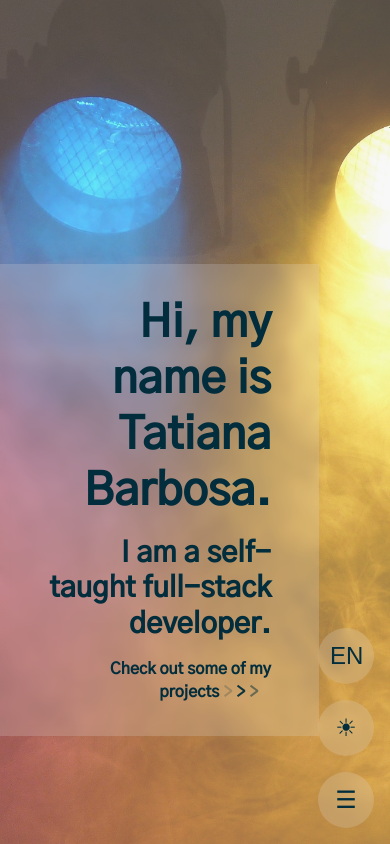
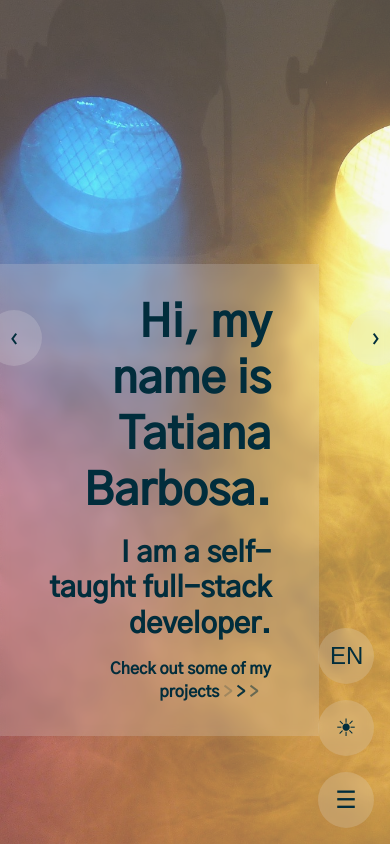
Before and after one commit to tpabarbosa/tpabarbosa.github.io, a React (Create React App) app: page / in a window 390 px wide. Built offline with nearby package versions, Linux system fonts and the light colour scheme.

Commit message:
refactor: add arrow buttons to mobile media

```diff
--- a/src/components/PageLayout/Navigation/PrevNextNav/styles.ts
+++ b/src/components/PageLayout/Navigation/PrevNextNav/styles.ts
@@ -2,16 +2,16 @@ import styled from "styled-components";
 import media from "../../../../Theme/media";
 
 type ContainerProps = {
-    type: 'prev' | 'next',
-}
+  type: "prev" | "next";
+};
 
 export const Container = styled.nav<ContainerProps>`
-    width:1px;
-    height:1px;
+  //width: 10vw;
+  height: 50vh;
   overflow: hidden;
   position: fixed;
   top: 15vh;
-    ${props => props.type === 'prev' ? 'left: 0;' : 'right: 0;'};
+  ${(props) => (props.type === "prev" ? "left: -30px;" : "right: -30px;")};
   z-index: 2;
 
   a {
@@ -22,16 +22,17 @@ export const Container = styled.nav<ContainerProps>`
     height: 100%;
 
     :hover {
-            color: ${props => props.theme.colorTwo};
+      color: ${(props) => props.theme.colorTwo};
 
       div {
-                background-color: ${props => props.theme.backgroundTwo};
+        background-color: ${(props) => props.theme.backgroundTwo};
       }
     }
   }
 
   ${media.desktop`
-        width: 10vw;
-        height: 50vh
+        ${(props: any) =>
+          props.type === "prev" ? "left: 0px;" : "right: 0px;"};
+        height: 50vh;
     `}
 `;
```
Lines whose indentation alone changed are shown as unchanged.
